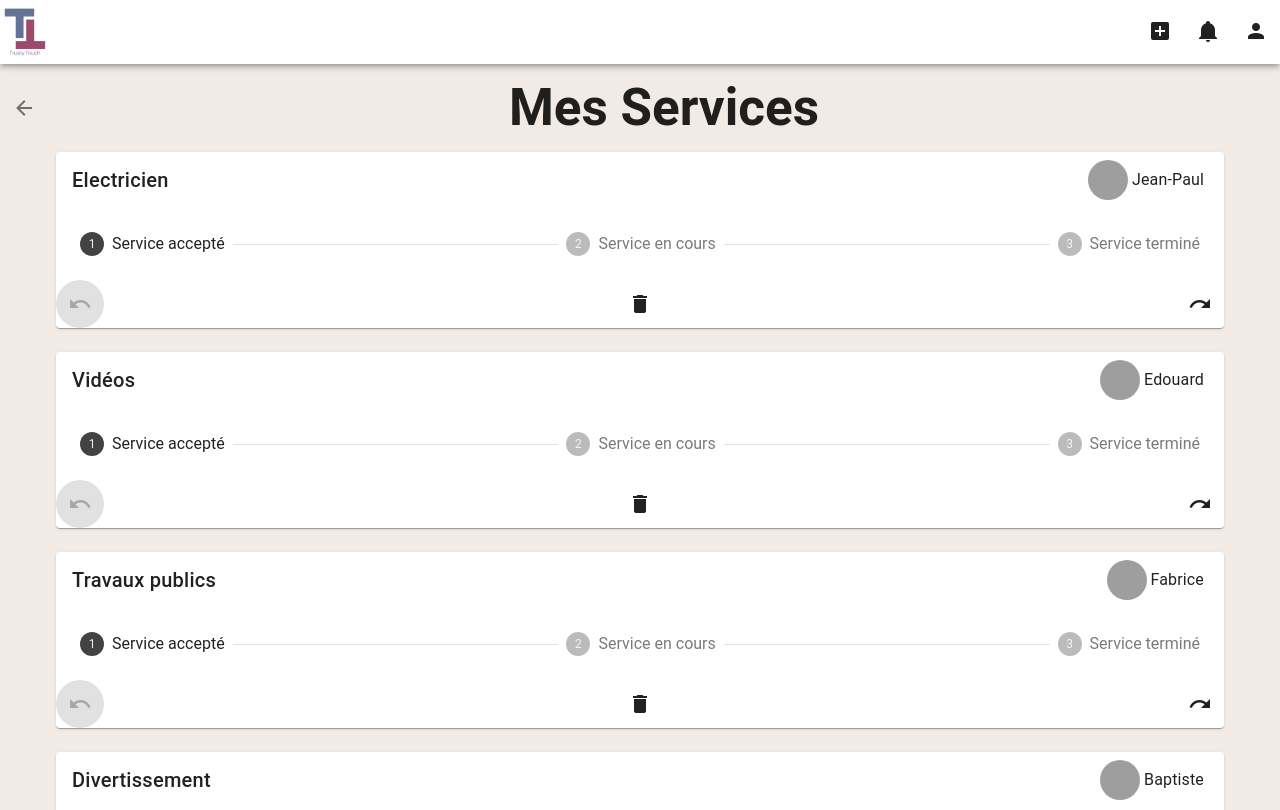
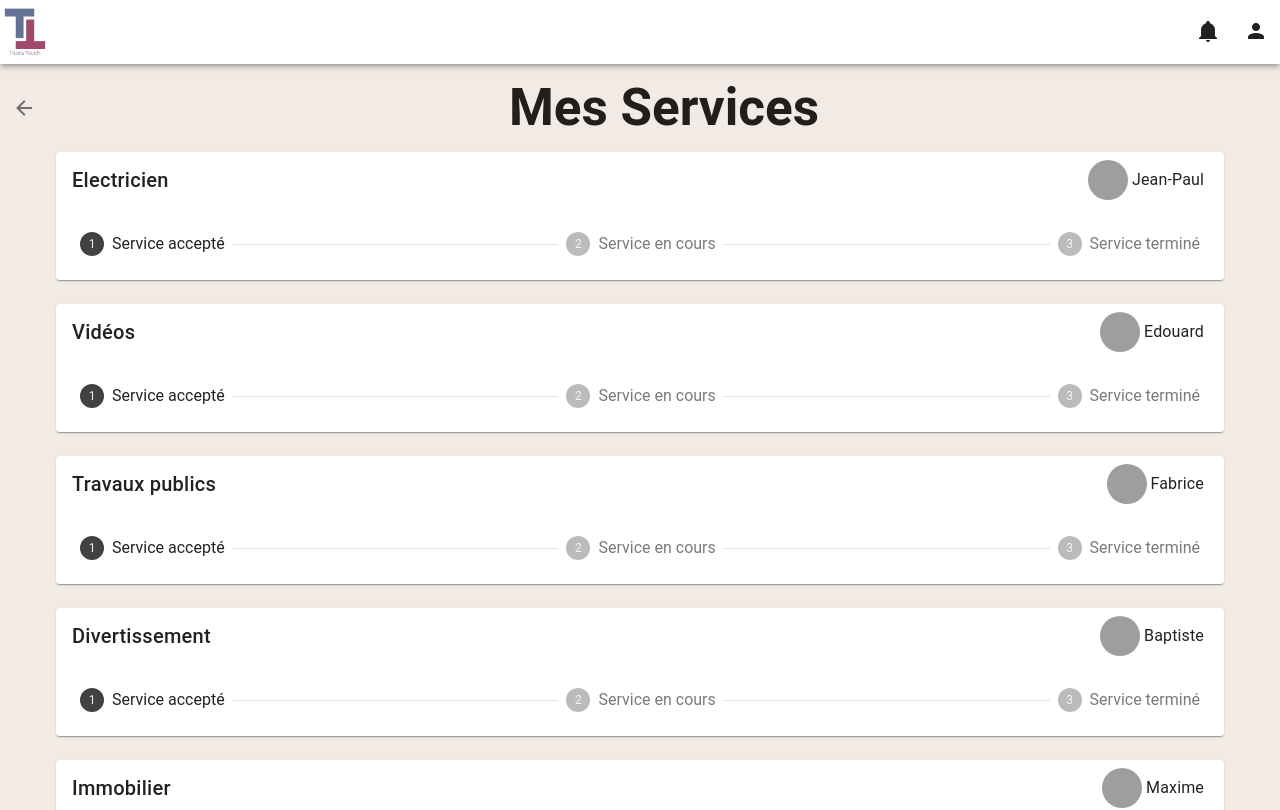
Before and after one commit to TrustyTouch/TrustyTouch-front, a Vue app: page /ProgressServices in a window 1280 px wide. Shown: the top 810 px of the page. Built offline with nearby package versions, Linux system fonts and the light colour scheme; grey boxes are pictures that could not be loaded.

Commit message:
Add restriction

```diff
--- a/src/components/NavBar.vue
+++ b/src/components/NavBar.vue
@@ -1,10 +1,12 @@
 <script setup lang="ts">
-import { ref } from "vue"
+import { computed, ref } from "vue"
 import { useRouter } from "vue-router"
 
 const menunotif = ref<boolean>(false)
 const menucompte = ref<boolean>(false)
 const router = useRouter()
+
+const roles_id = computed(() => JSON.parse(localStorage.getItem('user') || '{}').id_roles as number)
 
 function accueil() {
   router.push({ name: "category" })
@@ -54,7 +56,7 @@ const notifs = ref<Notif[]>([
                 <v-img width="50" src="/assets/TrustyTouch.png" @click="accueil()"></v-img>
             </v-col>
             <v-col cols="auto">
-                <v-btn icon="mdi-plus-box" @click="createservice()"></v-btn>
+                <v-btn v-if="roles_id > 1" icon="mdi-plus-box" @click="createservice()"></v-btn>
                 <v-menu v-model="menunotif" :close-on-content-click="false" >
                     <template v-slot:activator="{ props }">
                         <v-btn v-bind="props" icon="mdi-bell" ></v-btn>
@@ -79,8 +81,8 @@ const notifs = ref<Notif[]>([
                         <v-list>
                             <v-btn class="w-100 justify-start" variant="plain" prepend-icon="mdi-account" @click="profil()">PROFIL</v-btn><br>
                             <v-btn class="w-100 justify-start" variant="plain" prepend-icon="mdi-check-circle" @click="servedit()">MES SERVICES</v-btn><br>
-                            <v-btn class="w-100 justify-start" variant="plain" prepend-icon="mdi-check-circle" @click="mypresta()">MES PRESTATIONS</v-btn><br>
-                            <v-btn class="w-100 justify-start" variant="plain" prepend-icon="mdi-triangle" @click="stat()">STATISTIQUES</v-btn><br>
+                            <v-btn v-if="roles_id > 1" class="w-100 justify-start" variant="plain" prepend-icon="mdi-check-circle" @click="mypresta()">MES PRESTATIONS</v-btn><br>
+                            <v-btn v-if="roles_id > 2" class="w-100 justify-start" variant="plain" prepend-icon="mdi-triangle" @click="stat()">STATISTIQUES</v-btn><br>
                             <v-btn class="w-100 justify-start" variant="plain" prepend-icon="mdi-logout" @click="home()">SE DECONNECTER</v-btn>
                         </v-list>
                     </v-card>
--- a/src/components/Progress.vue
+++ b/src/components/Progress.vue
@@ -1,5 +1,7 @@
 <script setup lang="ts">
-import { ref } from 'vue';
+import { computed, ref } from 'vue';
+
+const roles_id = computed(() => JSON.parse(localStorage.getItem('user') || '{}').id_roles as number)
 
 interface Cat {
     title: string;
@@ -65,7 +67,7 @@ const categories = ref<Cat[]>([
                             </v-stepper>
                         </v-col>
                     </v-row>
-                    <div class="d-flex justify-space-between">
+                    <div v-if="roles_id > 1" class="d-flex justify-space-between">
                         <v-btn :elevation="0" @Click="category.step--" icon="mdi-undo" :disabled="category.step===0"/>
                         <v-btn :elevation="0" icon="mdi-delete"/>
                         <v-btn :elevation="0" @Click="category.step++" icon="mdi-redo" :disabled="category.step===2"/>
```
